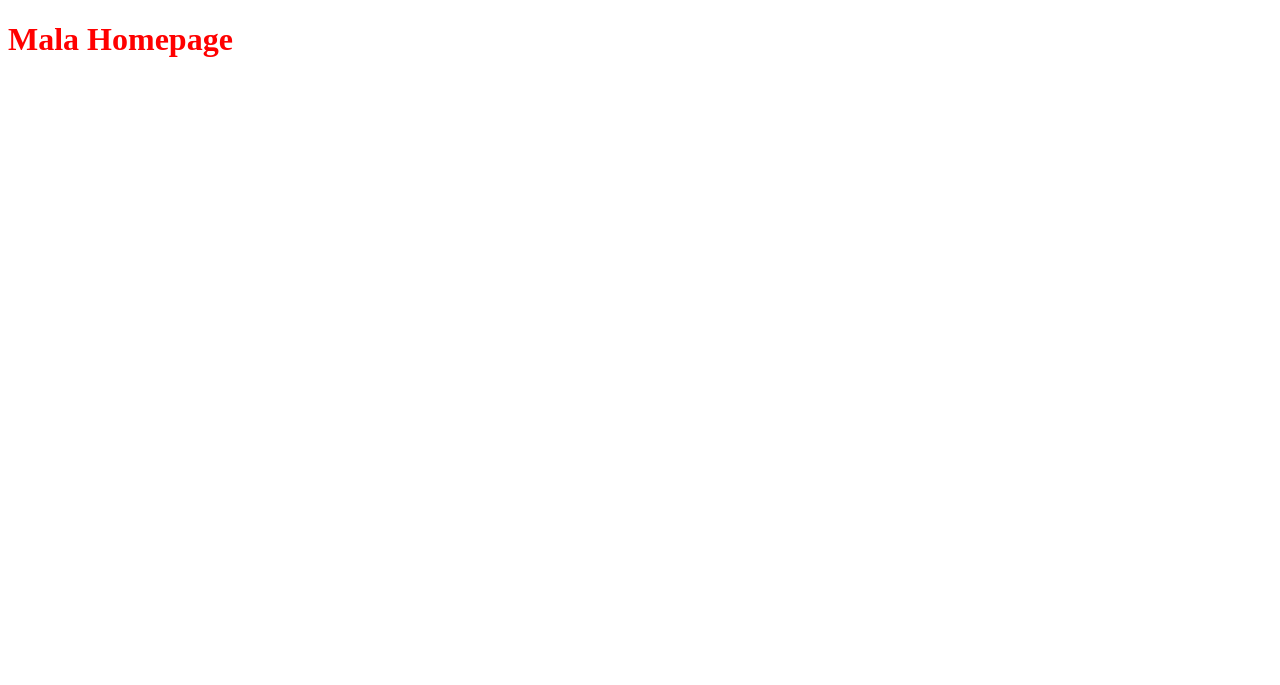
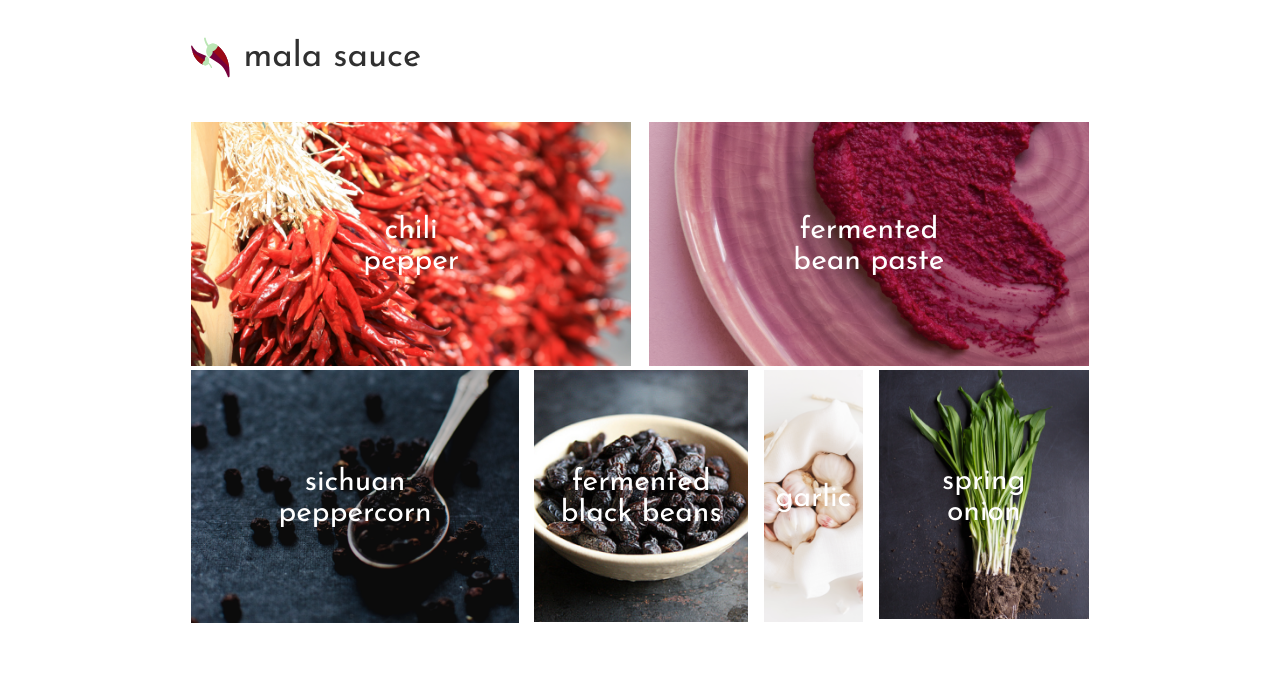
Before and after one commit to wafflehorse/mala, a website: page public/views/index.html in a window 1280 px wide. Drawn offline with nearby package versions, Linux system fonts and the light colour scheme; files that its build step writes are made by us from their sources; files whose address does not match are found by name.

Commit message:
collage in progress needs some brush up

```diff
--- a/app.js
+++ b/app.js
@@ -8,7 +8,7 @@ const app = new Koa();
 const router = new Router();
 
 //serve up static files
-app.use(serve("./public/styles"));
+app.use(serve("./public"));
 
 //establishes views
 app.use(views(path.join(__dirname, "public/views"), { extention: "html" }));
--- a/package.json
+++ b/package.json
@@ -12,7 +12,8 @@
   },
   "devDependencies": {},
   "scripts": {
-    "test": "echo \"Error: no test specified\" && exit 1"
+    "test": "echo \"Error: no test specified\" && exit 1",
+    "scss": "node-sass --watch scss -o public/assets/styles"
   },
   "repository": {
     "type": "git",
--- a/public/views/index.html
+++ b/public/views/index.html
@@ -5,11 +5,50 @@
 <head>
   <meta charset="utf-8">
   <title>Mala</title>
-  <link rel='stylesheet' href="styles.css">
+  <link href="https://fonts.googleapis.com/css?family=Josefin+Sans" rel="stylesheet">
+  <link rel='stylesheet' href="assets/styles/styles.css">
 </head>
 
 <body>
-  <h1 class="title">Mala Homepage</h1>
+  <div class="header">
+    <div class="header__title">
+      <img class="header__title-icon" src="assets/img/mala-logo.svg" />
+      <div class="header__title-text">mala sauce</div>
+    </div>
+  </div>
+  <div class="collage">
+    <ul class="collage__list">
+      <li class="collage__element" style="width: 49%;">
+        <img class="collage__element-image" src="assets/img/chili-pepper.png" />
+        <div class="collage__element-text">chili
+          <br> pepper</div>
+      </li>
+      <li class="collage__element" style="width: 49%;">
+        <img class="collage__element-image" src="assets/img/fermented-bean-paste.png" />
+        <div class="collage__element-text">fermented
+          <br> bean paste</div>
+      </li>
+      <li class="collage__element" style="width: 36.5%;">
+        <img class="collage__element-image" src="assets/img/sichuan-peppercorn.png" />
+        <div class="collage__element-text">sichuan
+          <br> peppercorn</div>
+      </li>
+      <li class="collage__element" style="width: 23.8%;">
+        <img class="collage__element-image" src="assets/img/fermented-black-beans.png" />
+        <div class="collage__element-text">fermented
+          <br> black beans</div>
+      </li>
+      <li class="collage__element" style="width: 11.1%;">
+        <img class="collage__element-image" src="assets/img/garlic.png" />
+        <div class="collage__element-text">garlic</div>
+      </li>
+      <li class="collage__element" style="width: 23.4%;">
+        <img class="collage__element-image" src="assets/img/spring-onion.png" />
+        <div class="collage__element-text">spring
+          <br>onion</div>
+      </li>
+    </ul>
+  </div>
 </body>
 
 </html>
--- /dev/null
+++ b/scss/styles.scss
@@ -0,0 +1,66 @@
+.header {
+  width: 71%;
+  height: 98px;
+  margin: 0 auto;
+  display: flex;
+  align-items: center;
+
+  &__title {
+    display: flex;
+    align-items: center;
+    justify-content: space-between;
+    height: 42px;
+    width: 230px;
+
+    &-icon {
+    }
+
+    &-text {
+      color: #303030;
+      font-family: "Josefin Sans", sans-serif;
+      font-size: 35px;
+      display: inline-block;
+    }
+  }
+}
+
+.collage {
+  width: 71%;
+  height: 70vh;
+  margin: 0 auto;
+
+  &__list {
+    display: flex;
+    justify-content: space-between;
+    flex-wrap: wrap;
+    padding: 0;
+    list-style-type: none;
+  }
+
+  &__element {
+    position: relative;
+    height: 49.1%;
+
+    &-image {
+      width: 100%;
+      height: 100%;
+    }
+
+    &-text {
+      position: absolute;
+      width: 100%;
+      color: white;
+      font-size: 30px;
+      font-family: "Josefin Sans", sans-serif;
+      text-align: center;
+      z-index: 1;
+      top: 50%;
+      left: 50%;
+      transform: translate(-50%, -50%);
+    }
+  }
+}
+
+.title {
+  color: red;
+}
```
Also changed, not shown: public/assets/img/chili-pepper.png (added), public/assets/img/fermented-bean-paste.png (added), public/assets/img/fermented-black-beans.png (added), public/assets/img/garlic.png (added), public/assets/img/mala-logo.svg (added), public/assets/img/sichuan-peppercorn.png (added), public/assets/img/spring-onion.png (added), public/assets/styles/styles.css (added), public/styles/styles.css.
